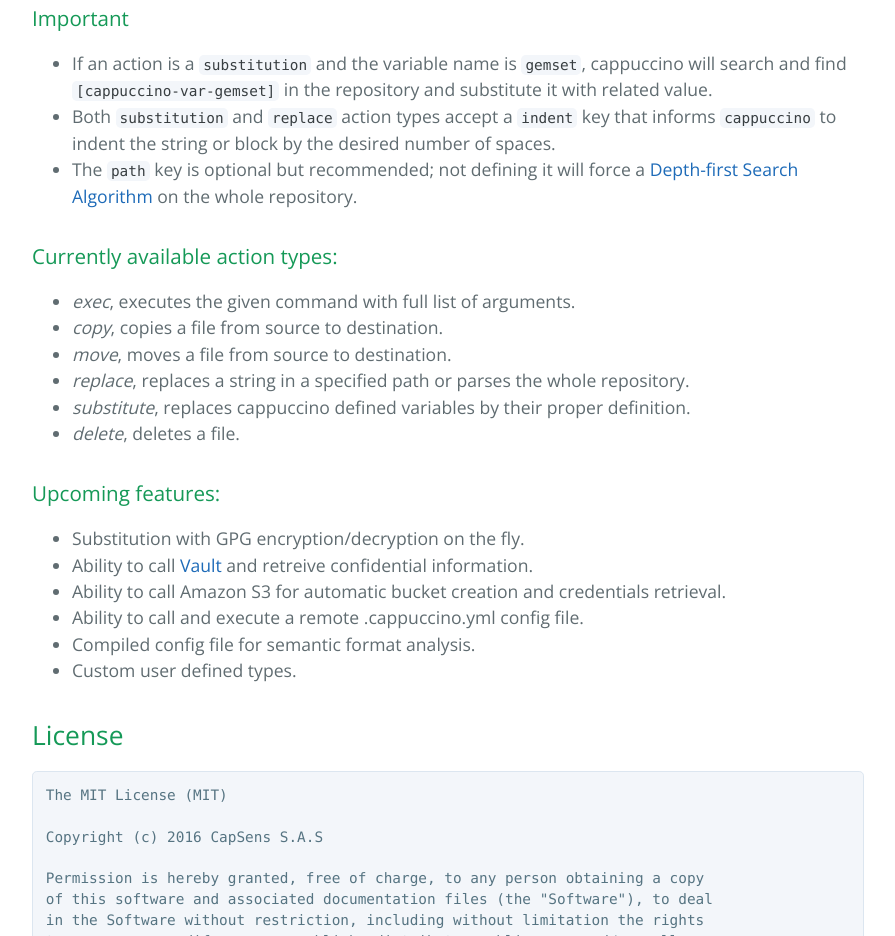
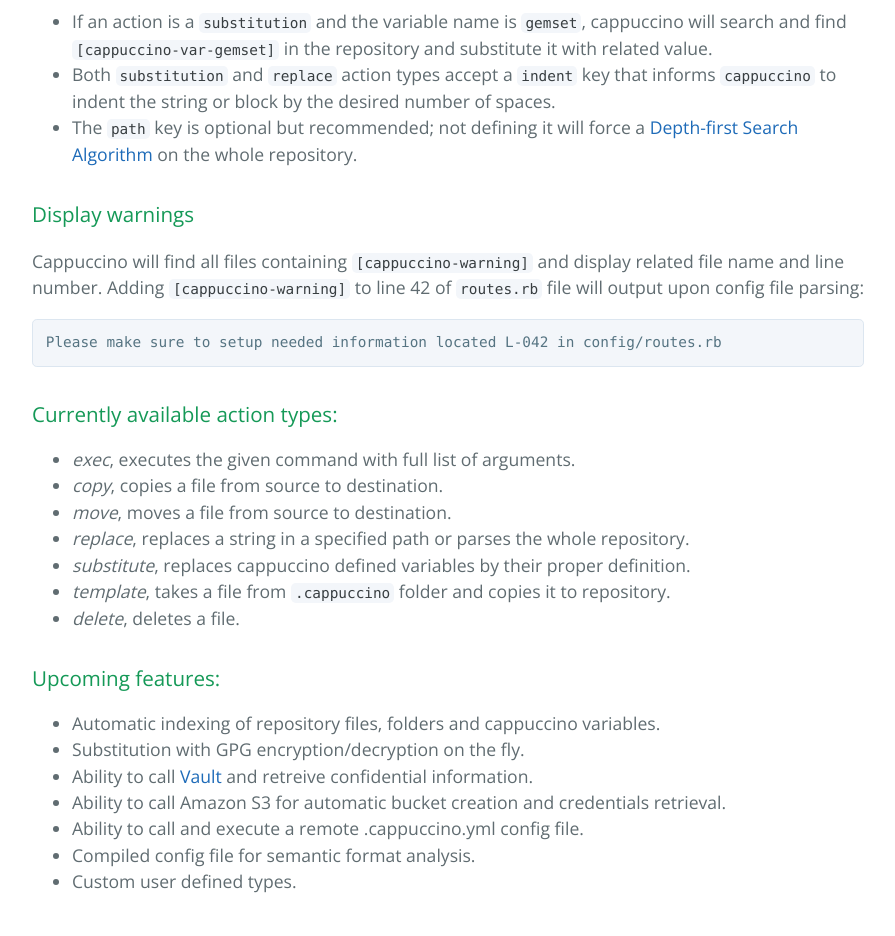
Before and after one commit to CapSens/cappuccino, a plain HTML site: page index.html in a window 1280 px wide. Shown: the part 2649-3585 px from the top of the page, without its empty margins (192-1087 px from the left). Drawn offline with nearby package versions, Linux system fonts and the light colour scheme.

Commit message:
Create gh-pages branch via GitHub

```diff
--- a/index.html
+++ b/index.html
@@ -91,10 +91,8 @@ windows_amd64
     <span class="pl-s"><span class="pl-ent">type:</span> <span class="pl-s">substitute</span></span>
     <span class="pl-s"><span class="pl-ent">content:</span></span>
       <span class="pl-s">- <span class="pl-ent">variable:</span> <span class="pl-s">gemset</span></span>
-        <span class="pl-s"><span class="pl-ent">path:</span> <span class="pl-s">.ruby-gemset</span></span>
         <span class="pl-s"><span class="pl-ent">value:</span> <span class="pl-s">app_dev</span></span>
       <span class="pl-s">- <span class="pl-ent">variable:</span> <span class="pl-s">version</span></span>
-        <span class="pl-s"><span class="pl-ent">path:</span> <span class="pl-s">.ruby-version</span></span>
         <span class="pl-s"><span class="pl-ent">value:</span> <span class="pl-s">ruby-2.2.4</span></span>
   <span class="pl-s">- <span class="pl-ent">name:</span> <span class="pl-s">Running bundle &amp; using current gemset</span></span>
     <span class="pl-s"><span class="pl-ent">type:</span> <span class="pl-s">exec</span></span>
@@ -125,6 +123,15 @@ windows_amd64
 </ul>
 
 <h3>
+<a id="display-warnings" class="anchor" href="#display-warnings" aria-hidden="true"><span aria-hidden="true" class="octicon octicon-link"></span></a>Display warnings</h3>
+
+<p>Cappuccino will find all files containing <code>[cappuccino-warning]</code> and display related file name and line number.
+Adding <code>[cappuccino-warning]</code> to line 42 of <code>routes.rb</code> file will output upon config file parsing:</p>
+
+<pre><code>Please make sure to setup needed information located L-042 in config/routes.rb
+</code></pre>
+
+<h3>
 <a id="currently-available-action-types" class="anchor" href="#currently-available-action-types" aria-hidden="true"><span aria-hidden="true" class="octicon octicon-link"></span></a>Currently available action types:</h3>
 
 <ul>
@@ -139,6 +146,8 @@ windows_amd64
 <li>
 <em>substitute</em>, replaces cappuccino defined variables by their proper definition.</li>
 <li>
+<em>template</em>, takes a file from <code>.cappuccino</code> folder and copies it to repository.</li>
+<li>
 <em>delete</em>, deletes a file.</li>
 </ul>
 
@@ -146,6 +155,7 @@ windows_amd64
 <a id="upcoming-features" class="anchor" href="#upcoming-features" aria-hidden="true"><span aria-hidden="true" class="octicon octicon-link"></span></a>Upcoming features:</h3>
 
 <ul>
+<li>Automatic indexing of repository files, folders and cappuccino variables.</li>
 <li>Substitution with GPG encryption/decryption on the fly.</li>
 <li>Ability to call <a href="https://www.hashicorp.com/vault.html">Vault</a> and retreive confidential information.</li>
 <li>Ability to call Amazon S3 for automatic bucket creation and credentials retrieval.</li>
```
Also changed, not shown: params.json (+1 -1 lines).
